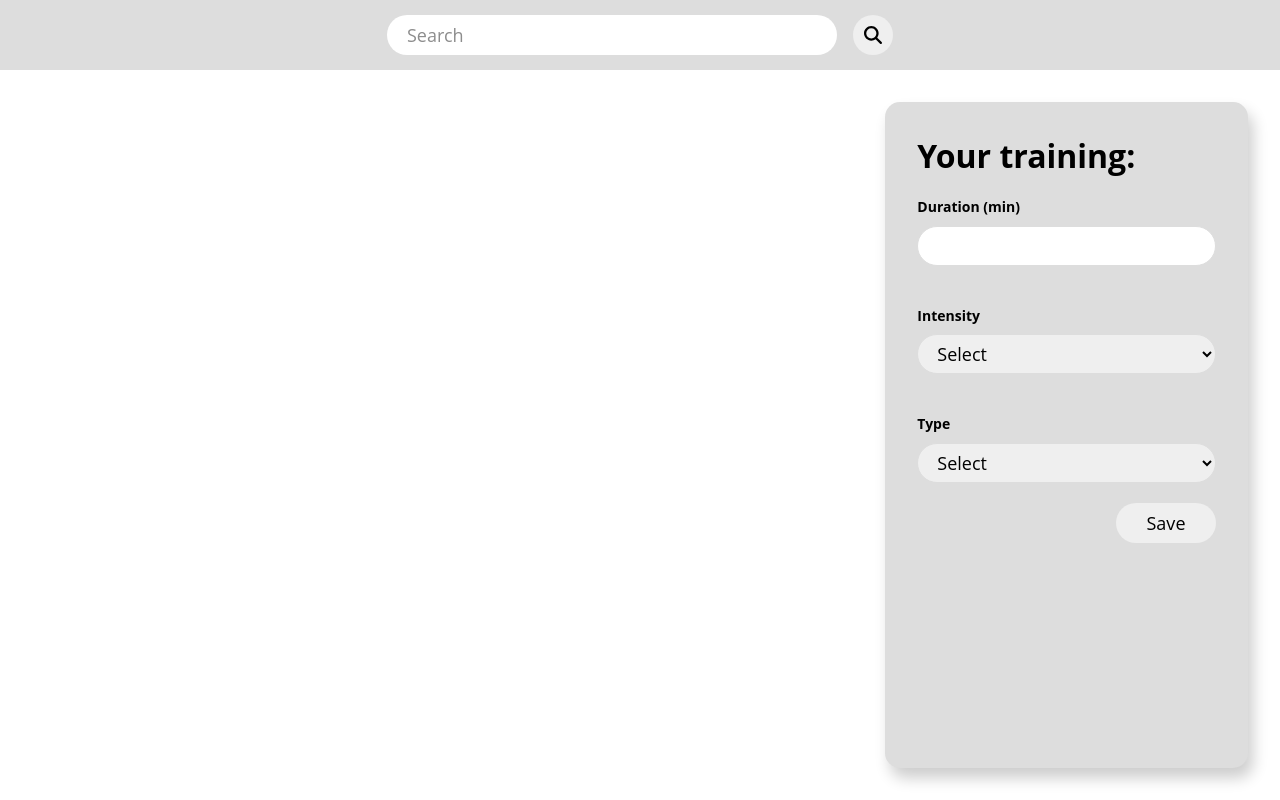
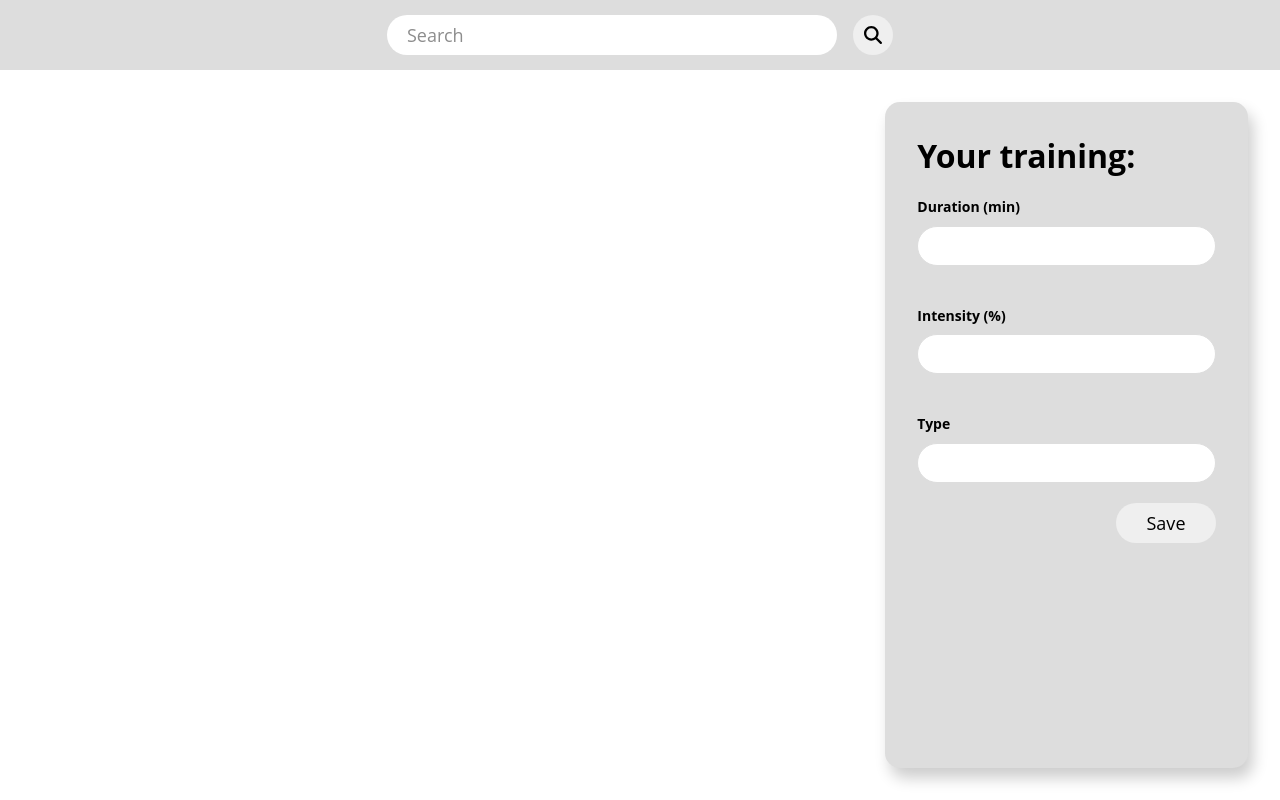
Before and after one commit to michalmlk/gym-assistant, a React (Create React App) app: page /home in a window 1280 px wide. Built offline with nearby package versions, Linux system fonts and the light colour scheme.

Commit message:
introduced useReducer to the training section

```diff
--- a/src/components/molecules/FormFields/FormFields.tsx
+++ b/src/components/molecules/FormFields/FormFields.tsx
@@ -42,21 +42,3 @@ export const FormField: React.FC<FormFieldProps> = ({id, label, name, type, onCh
         </StyledFormField>
     )
 }
-
-export const FormSelect: React.FC<FormSelectProps> = ({id, label, name, options, onChange}) => {
-    return (
-        <StyledFormField>
-            <label htmlFor={id}>{label}</label>
-            <select name={name} id={id} defaultValue={'Select'} onChange={onChange}>
-                <option>Select</option>
-                {
-                    options.map(option => <option
-                        key={option}
-                        value={option}>
-                        {option}
-                    </option>)
-                }
-            </select>
-        </StyledFormField>
-    )
-}
--- a/src/components/organisms/ActivityForm/ActivityForm.tsx
+++ b/src/components/organisms/ActivityForm/ActivityForm.tsx
@@ -1,9 +1,8 @@
-import React, {FormEventHandler, useState} from "react";
-import {FormField, FormSelect} from "../../molecules/FormFields/FormFields";
+import React, {FormEventHandler} from "react";
+import {FormField} from "../../molecules/FormFields/FormFields";
 import {Wrapper, StyledForm} from "./ActivityForm.styles";
+import {useForm, FormState} from "../../../hooks/useForm";
 
-const activityOptions = ['Running', 'Swimming', 'Gym', 'Cardio'];
-const intensityOptions = ['25%', '50%', '75%', '100%'];
 
 interface ActivityFormProps {
     onSubmit: FormEventHandler<HTMLFormElement>
@@ -11,28 +10,19 @@ interface ActivityFormProps {
 
 const ActivityForm: React.FC<ActivityFormProps> = ({onSubmit}) => {
 
-    const [formValues, setFormValues] = useState({
+    const initialFormState: FormState = {
         duration: '',
         intensity: '',
-        type: '',
-    });
+        activityType: '',
+    }
 
-    const handleInputChange = (event: React.ChangeEvent<HTMLInputElement>) => {
-        setFormValues({
-            ...formValues,
-            [event.target.name]: event.target.value,
-        })
-    };
-
-    const handleSelectChange = (event: React.ChangeEvent<HTMLSelectElement>) => {
-        setFormValues({
-            ...formValues,
-            [event.target.name]: event.target.value,
-        })
-    };
+    const {formState, handleInputChange} = useForm(initialFormState);
 
     return <Wrapper>
-        <StyledForm onSubmit={onSubmit}>
+        <StyledForm onSubmit={(e) => {
+            e.preventDefault()
+            console.log(formState)
+        }}>
             <h1>Your training:</h1>
             <FormField
                 id='duration'
@@ -40,22 +30,21 @@ const ActivityForm: React.FC<ActivityFormProps> = ({onSubmit}) => {
                 type='number' name='duration'
                 onChange={handleInputChange}
             />
-            <FormSelect
+            <FormField
                 id='intensity'
-                label='Intensity'
-                options={intensityOptions}
-                name='intensity'
-                onChange={handleSelectChange}
+                label='Intensity (%)'
+                type='number' name='intensity'
+                onChange={handleInputChange}
             />
-            <FormSelect
+            <FormField
                 id='type'
                 label='Type'
-                options={activityOptions}
-                name='type'
-                onChange={handleSelectChange}
+                type='string' name='activityType'
+                onChange={handleInputChange}
             />
             <button type='submit'>Save</button>
         </StyledForm>
     </Wrapper>
 }
+
 export default ActivityForm;
--- /dev/null
+++ b/src/hooks/useForm.ts
@@ -0,0 +1,60 @@
+import React, {useReducer} from 'react'
+
+enum actionTypes {
+    inputChange= 'INPUT_CHANGE',
+    clearForm = 'CLEAR_FORM',
+}
+
+interface FormAction {
+    type: actionTypes,
+    field: string,
+    payload: string
+
+}
+const initialFormState: FormState = {
+    duration: '',
+    intensity: '',
+    activityType: '',
+}
+
+const reducer = (state: FormState, action: FormAction) => {
+    const {type, payload} = action;
+    switch (type) {
+        case actionTypes.inputChange:
+            return {
+                ...state,
+                [action.field]: payload
+            };
+        case actionTypes.clearForm:
+            return {
+                duration: '',
+                intensity: '',
+                activityType: ''
+            }
+        default:
+            return state;
+    }
+}
+
+export type FormState = {
+    duration: string,
+    intensity: string,
+    activityType: string,
+}
+
+export const useForm = (initialValues: FormState) => {
+    const [formState, dispatchFn] = useReducer(reducer, initialValues)
+
+    const handleInputChange = (event: React.ChangeEvent<HTMLInputElement>) => {
+        dispatchFn({
+            type: actionTypes.inputChange,
+            field: event.target.name,
+            payload: event.target.value
+        })
+    };
+
+    return {
+        formState,
+        handleInputChange,
+    }
+}
```
Also changed, not shown: 1 other file (tests, documents, lock files or other folders).
